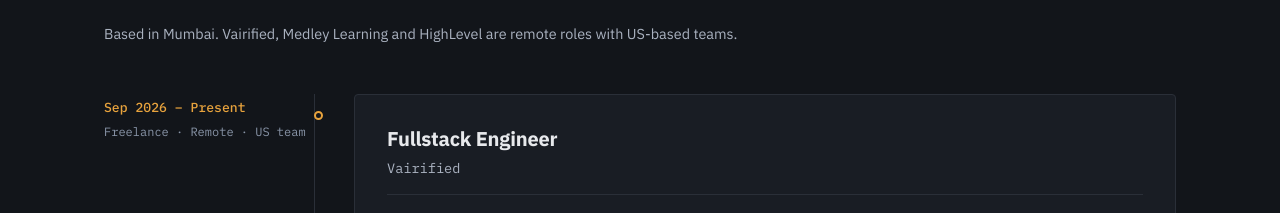
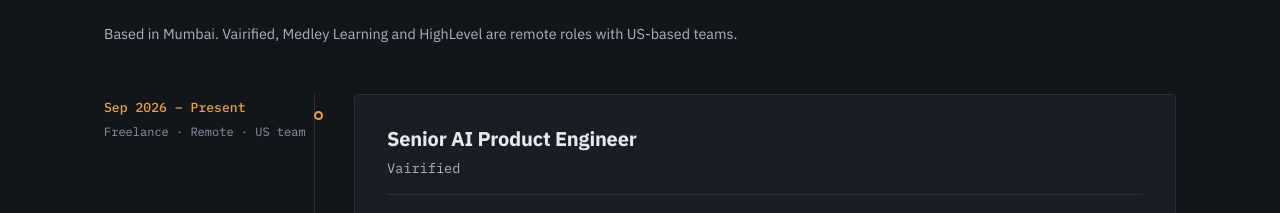
Before and after one commit to enigma49/ash49.io, a plain HTML site: page index.html in a window 1280 px wide. Shown: the part 3080-3293 px from the top of the page. Drawn offline with Linux system fonts and the light colour scheme.

Commit message:
Retitle the Vairified role: Senior AI Product Engineer

```diff
--- a/index.html
+++ b/index.html
@@ -339,7 +339,7 @@
             </div>
             <div class="timeline-body">
               <div class="role-header">
-                <h3 class="role-position">Fullstack Engineer</h3>
+                <h3 class="role-position">Senior AI Product Engineer</h3>
                 <span class="role-company">Vairified</span>
               </div>
               <ul class="role-bullets">
```
